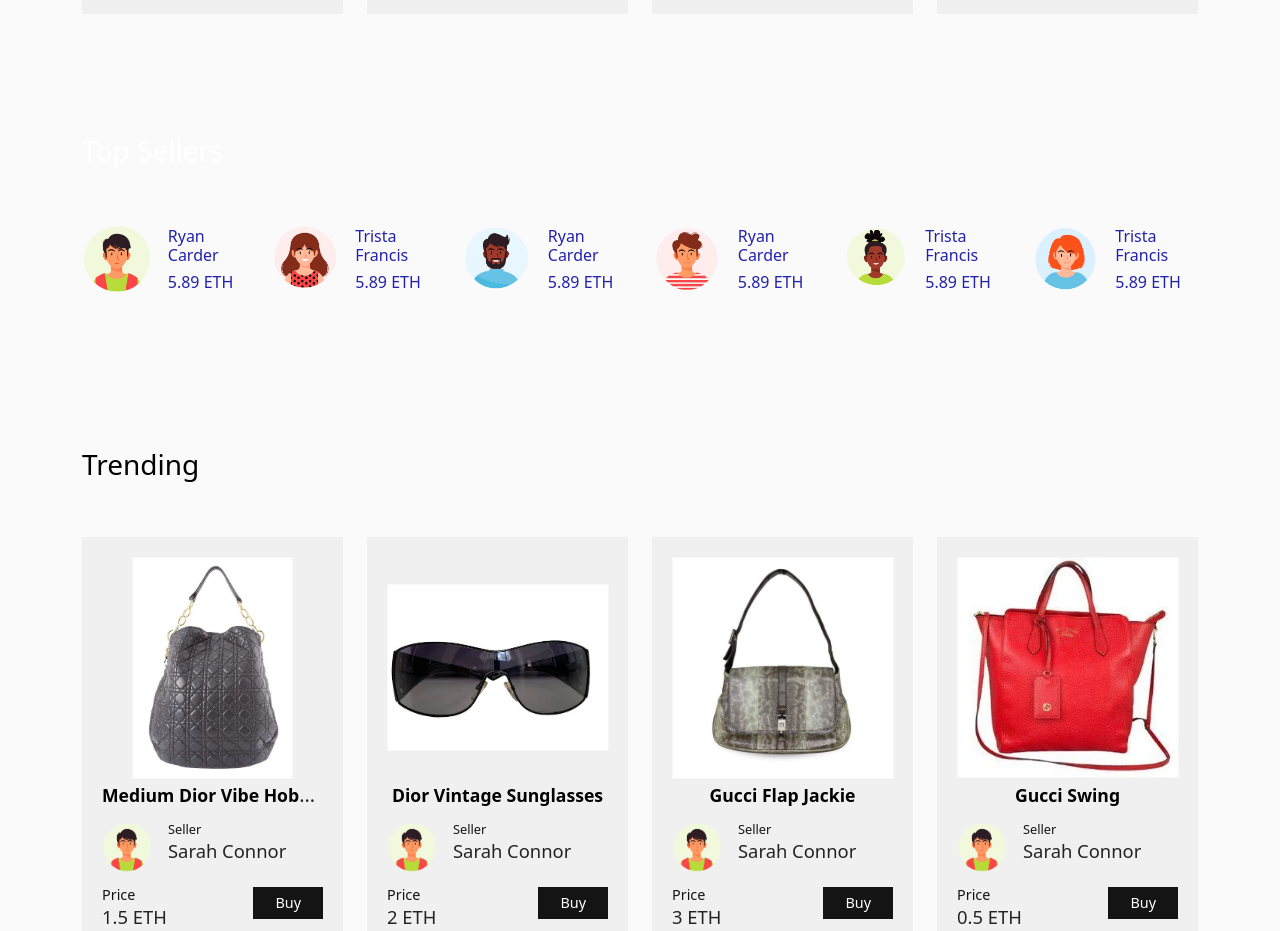
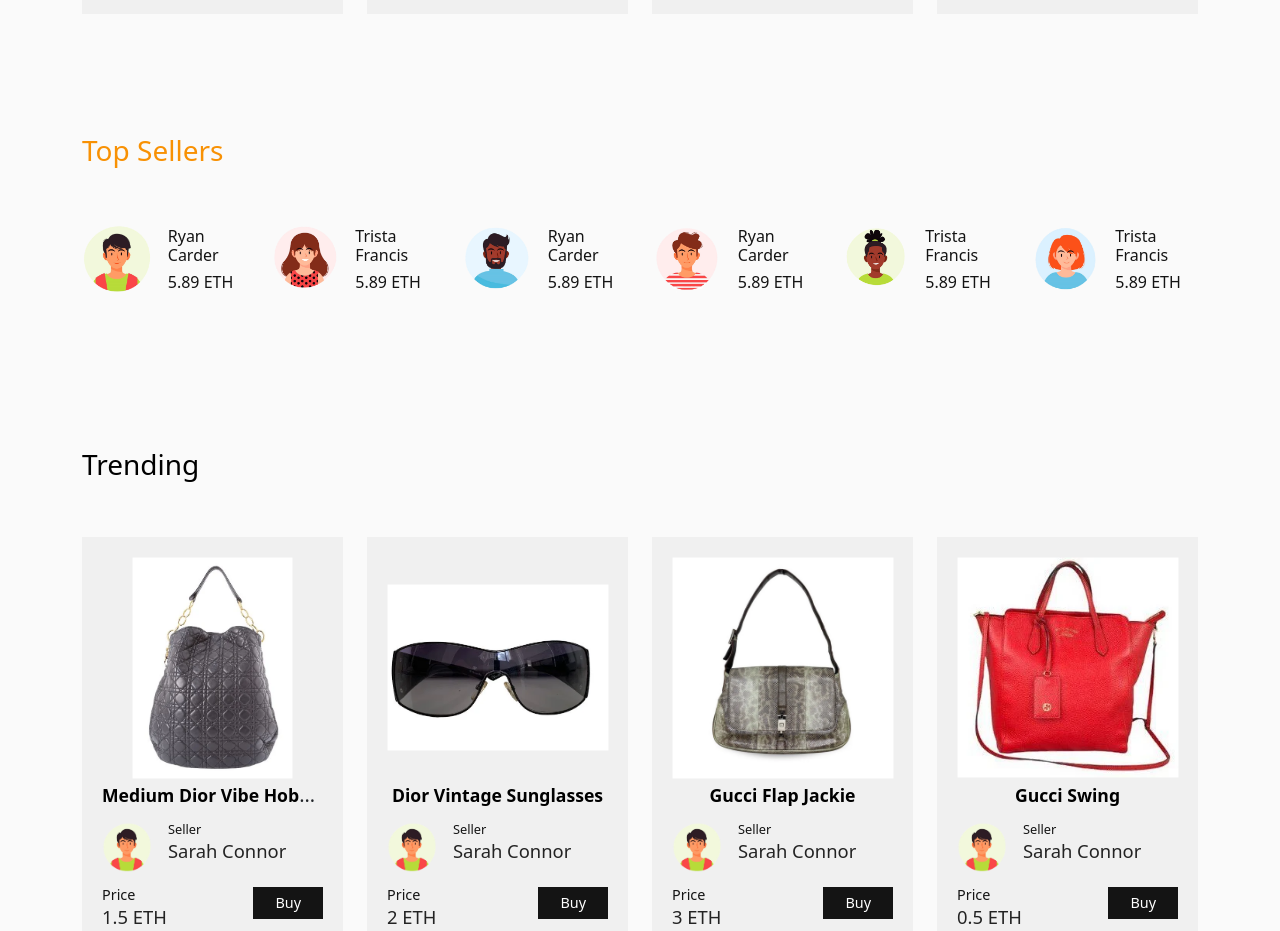
Before and after one commit to Benjovengo/SmartLuxury, a React (Create React App) app in the folder client/: page /home in a window 1280 px wide. Shown: the part 1160-2091 px from the top of the page. Built offline with nearby package versions, Linux system fonts and the light colour scheme.

Commit message:
style: change colors

```diff
--- a/client/src/components/ui/Seller-section/seller.css
+++ b/client/src/components/ui/Seller-section/seller.css
@@ -1,5 +1,5 @@
 .seller__section-title h3 {
-  color: #fff;
+  color: #F89104;
 }
 
 .seller__img {
@@ -9,5 +9,5 @@
 
 .seller__content h6 {
   font-size: 1rem;
-  color: #22A;
+  color: #141414;
 }
```
